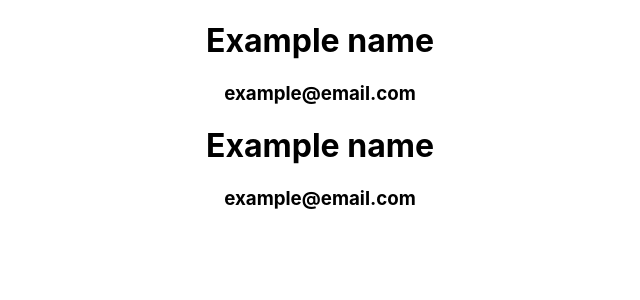
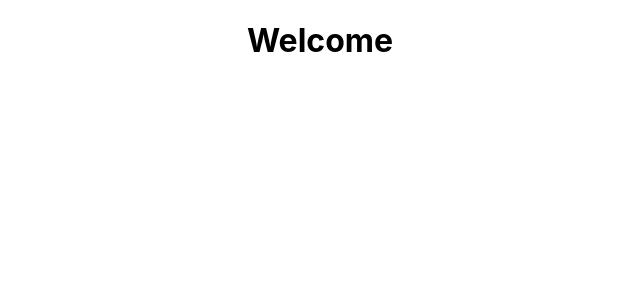
Before and after one commit to AlexStormwood/feb23-t3w6-forms, a React (Create React App) app: page / in a window 1280 px wide. Shown: the top 300 px of the page, without its empty margins (320-960 px from the left). Built offline with nearby package versions, Linux system fonts and the light colour scheme.

Commit message:
feat: 2 routes set up

```diff
--- a/src/App.js
+++ b/src/App.js
@@ -1,12 +1,22 @@
+
+// React Router parts:
+// - BrowserRouter needs to exist higher up in the component tree than whatever we are writing Routes in
+// - Routes need to exist, determine what content is rendered on which route eg. /about for <About />
+// - Route specifies URL and component, belongs to Routes
+import { Route, Routes } from 'react-router-dom';
 import './App.css';
-import BusinessCardParent from "./BusinessCardParent";
+import HomePage from './pages/HomePage';
+import AboutPage from './pages/AboutPage';
 
 function App() {
   return (
     <div className="App">
-        <BusinessCardParent />
+      <Routes>
+        <Route path="/" element={<HomePage />} />
 
-        <BusinessCardParent />
+        <Route path="/about" element={<AboutPage />} />
+
+      </Routes>
 
     </div>
   );
```
